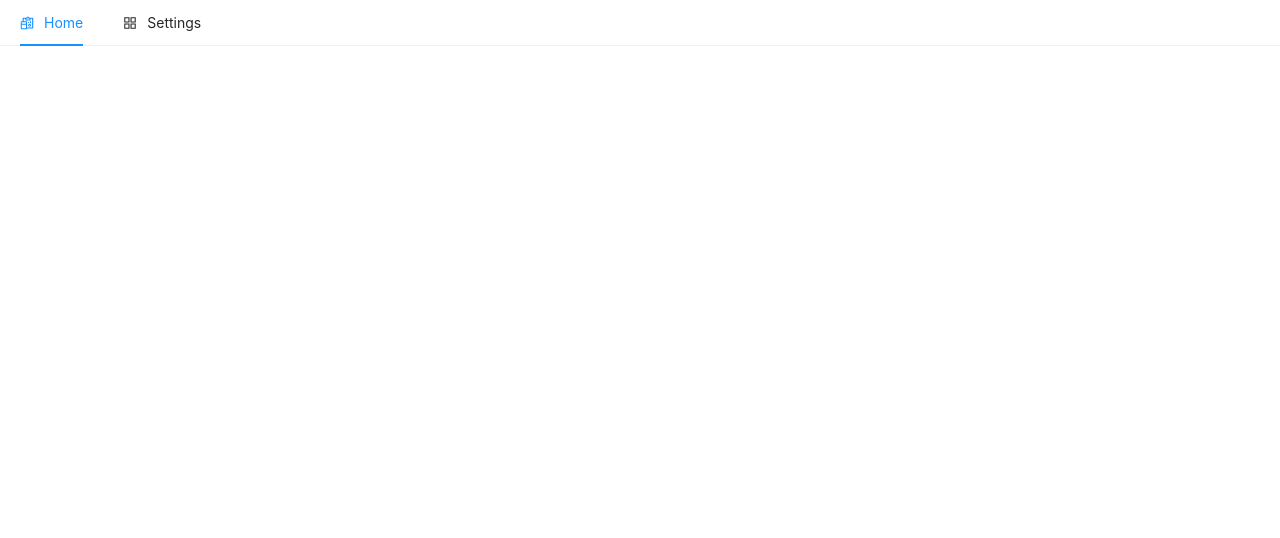
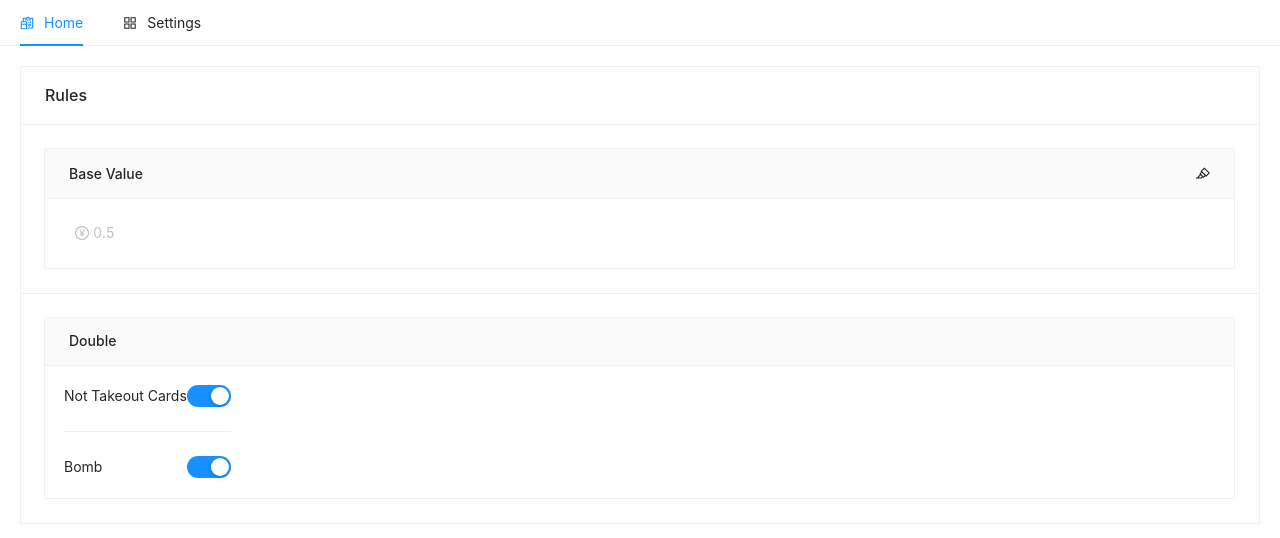
Before and after one commit to NnnLillian/GanDengYanSCORING, a React (Create React App) app: page /scoring/settings in a window 1280 px wide. Shown: the top 538 px of the page. Built offline with nearby package versions, Linux system fonts and the light colour scheme.

Commit message:
细节优化

```diff
--- a/src/App.js
+++ b/src/App.js
@@ -13,8 +13,8 @@ function App() {
     <Provider store={store}>
       <BrowserRouter>
         <MyMenu />
-        <Route path='/' exact component={Home}></Route>
-        <Route path='/settings' exact component={Settings}></Route>
+        <Route path='/scoring' exact component={Home}></Route>
+        <Route path='/scoring/settings' exact component={Settings}></Route>
       </BrowserRouter>
     </Provider>
   );
--- a/src/component/card/card.js
+++ b/src/component/card/card.js
@@ -50,7 +50,7 @@ class BasicCard extends Component {
     return (
       <Card title="Rules">
         <Grid style={girdStyle} hoverable={false}>
-          <Card type="inner" title="Money"  extra={<HighlightOutlined onClick={this.handleEditMoneyInput}/>}>
+          <Card type="inner" title="Base Value"  extra={<HighlightOutlined onClick={this.handleEditMoneyInput}/>}>
             <div style={{ margin: "20px" }}>
               {
                 !this.state.moneyInputEdit ?
@@ -72,9 +72,9 @@ class BasicCard extends Component {
         <Grid style={girdStyle} hoverable={false}>
           <Card type="inner" title="Double">
             <div style={{ margin: "20px" }}>
-              Double All Off <Switch style={{ float: 'right' }} onChange={this.onDoubleForAll} checked={this.props.allCheck} />
+              Not Takeout Cards <Switch style={{ float: 'right' }} onChange={this.onDoubleForAll} checked={this.props.allCheck} />
               <Divider />
-              Double The Bomb <Switch style={{ float: 'right' }} onChange={this.onDoubleForBomb} checked={this.props.bombCheck} />
+              Bomb <Switch style={{ float: 'right' }} onChange={this.onDoubleForBomb} checked={this.props.bombCheck} />
             </div>
           </Card>
         </Grid>
--- a/src/component/menu/menu.js
+++ b/src/component/menu/menu.js
@@ -20,11 +20,11 @@ class MyMenu extends React.Component {
       <Menu onClick={this.handleClick} selectedKeys={[current]} mode="horizontal" style={{marginBottom:'18px'}}>
         <Menu.Item key="home" icon={<ReconciliationOutlined />}>
           Home
-          <Link to='/' />
+          <Link to='/scoring' />
         </Menu.Item>
         <Menu.Item key="settings" icon={<AppstoreOutlined />}>
           Settings
-          <Link to='/settings' />
+          <Link to='/scoring/settings' />
         </Menu.Item>
       </Menu>
     );
--- a/src/component/table/table.js
+++ b/src/component/table/table.js
@@ -187,7 +187,7 @@ class EditableTable extends React.Component {
             marginBottom: 16,
           }}
         >
-          Add a row
+          Add a round
         </Button>
         <Table
           components={components}
--- a/src/store/reducer.js
+++ b/src/store/reducer.js
@@ -24,19 +24,19 @@ const defaultState = fromJS({
       title: 'John',
       dataIndex: 'John',
       editable: true,
-      width: 80
+      width: 40
     },
     {
       title: 'lillian',
       dataIndex: 'lillian',
       editable: true,
-      width: 80
+      width: 40
     },
     {
       title: 'Sam',
       editable: true,
       dataIndex: 'Sam',
-      width: 80
+      width: 40
     }
   ],
   data: [
```
